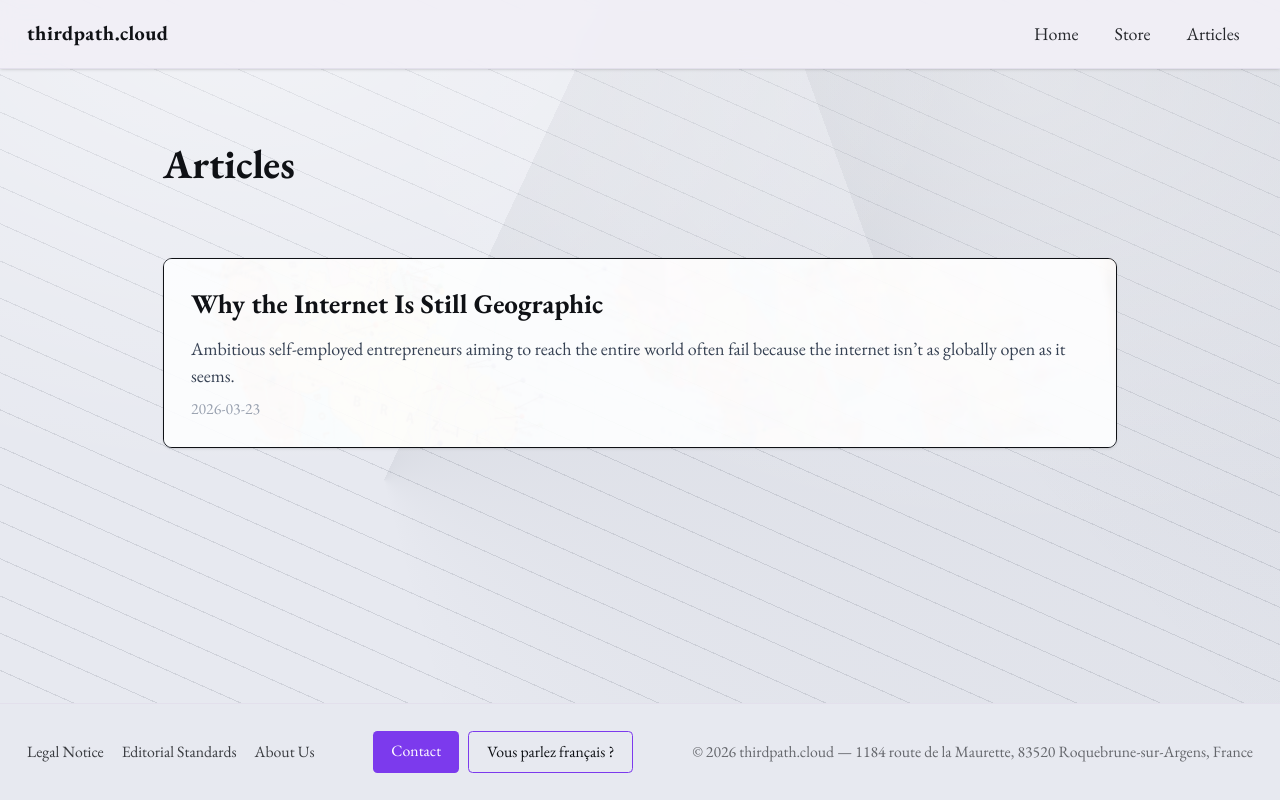
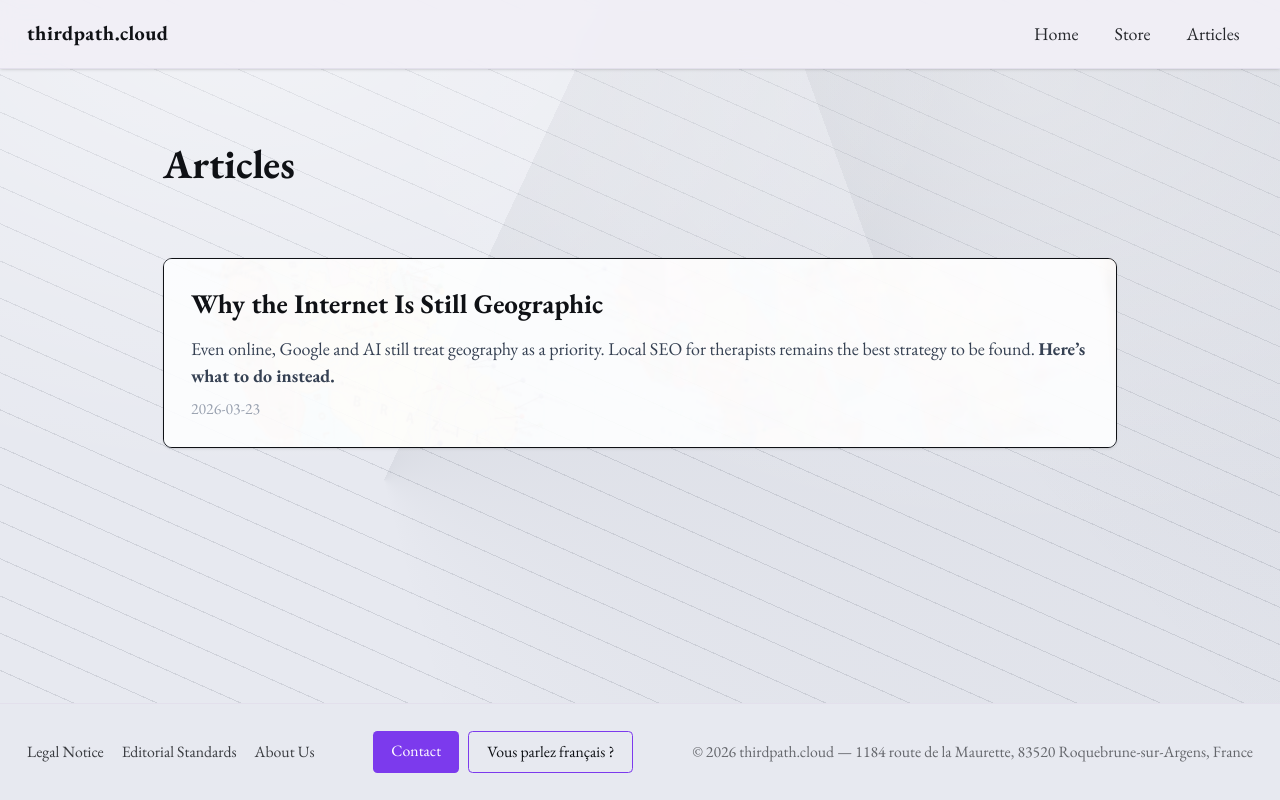
Before and after one commit to LeoParlaforce/thirdpath, a Next.js app: page /articles in a window 1280 px wide. Built offline with nearby package versions, Linux system fonts and the light colour scheme.

Commit message:
corrections again

```diff
--- a/src/app/articles/[slug]/page.tsx
+++ b/src/app/articles/[slug]/page.tsx
@@ -16,6 +16,7 @@ export interface PostData {
 
 const postsDirectory = path.join(process.cwd(), "src/posts")
 
+// Récupérer le contenu d'un post par slug
 async function getPostContent(slug: string): Promise<PostData> {
   const fullPath = path.join(postsDirectory, `${slug}.md`)
   if (!fs.existsSync(fullPath)) notFound()
@@ -29,17 +30,18 @@ async function getPostContent(slug: string): Promise<PostData> {
     metadata[key.trim()] = rest.join(":").trim().replace(/^"|"$/g, "")
   })
 
-  const processedContent = await remark().use(html).process(contentArr.join("---"))
+  const content = await remark().use(html).process(contentArr.join("---"))
 
   return {
     slug,
     title: metadata.title || "Untitled",
     date: metadata.date || "",
     summary: metadata.summary || "",
-    contentHtml: processedContent.toString(),
+    contentHtml: content.toString(),
   }
 }
 
+// Générer les params pour les articles statiques
 export async function generateStaticParams() {
   const files = fs.readdirSync(postsDirectory).filter(f => f.endsWith(".md"))
   return files.map(f => ({ slug: f.replace(/\.md$/, "") }))
@@ -61,7 +63,7 @@ export default async function ArticlePage({ params }: Props) {
       {/* Résumé */}
       {post.summary && (
         <p className="text-gray-700 mt-4 text-lg italic">
-          {post.summary}
+          {post.summary} <strong>Here’s what to do instead.</strong>
         </p>
       )}
 
--- a/src/app/articles/page.tsx
+++ b/src/app/articles/page.tsx
@@ -27,33 +27,39 @@ export default function ArticlesPage() {
       {posts.length === 0 && <p>No articles yet.</p>}
 
       <div className="flex flex-col gap-6">
-        {posts.map((post) => (
+        {posts.map((post) => {
+          const slug = post.slug
+          const title = post.title || "Untitled"
+          const summary = post.summary
+            ? `${post.summary} ` + "<strong>Here’s what to do instead.</strong>"
+            : "Ambitious self-employed entrepreneurs aiming to reach the entire world often fail because the internet isn’t as globally open as it seems. <strong>Here’s what to do instead.</strong>"
+
+          return (
             <Link
-            key={post.slug}
-            href={`/articles/${post.slug}`}
+              key={slug}
+              href={`/articles/${slug}`}
               className="group block relative border rounded-lg overflow-hidden shadow hover:shadow-lg transition cursor-pointer"
             >
-            {/* Image en background dans l'encadré */}
+              {/* Image en background */}
               <div
                 className="absolute inset-0 bg-cover bg-center opacity-30 group-hover:opacity-40 transition"
                 style={{
-                backgroundImage: `url(/articles/${post.slug}.jpg)`,
+                  backgroundImage: `url(/articles/${slug}.jpg)`,
                 }}
               />
 
               {/* Contenu texte */}
               <div className="relative p-6 flex flex-col gap-2 bg-white/90 dark:bg-gray-900/80">
-              <h2 className="text-2xl font-semibold">{post.title || "Untitled"}</h2>
-
-              {/* Résumé en anglais */}
-              <p className="text-gray-700 mt-1">
-                Ambitious self-employed entrepreneurs aiming to reach the entire world often fail because the internet isn’t as globally open as it seems.
-              </p>
-
+                <h2 className="text-2xl font-semibold">{title}</h2>
+                <p
+                  className="text-gray-700 mt-1"
+                  dangerouslySetInnerHTML={{ __html: summary }}
+                />
                 {post.date && <p className="text-sm text-gray-400">{post.date}</p>}
               </div>
             </Link>
-        ))}
+          )
+        })}
       </div>
     </main>
   )
--- a/src/lib/posts.ts
+++ b/src/lib/posts.ts
@@ -11,8 +11,8 @@ const postsDirectory = path.join(process.cwd(), "src/posts")
 export type PostData = {
   slug: string
   title: string
-  date?: string
-  summary?: string
+  date: string
+  summary: string
   contentHtml: string
 }
 
@@ -29,20 +29,17 @@ export function getAllPosts(): PostData[] {
 
     return {
       slug,
-      title: matterResult.data.title || "",
+      title: matterResult.data.title || "Untitled",
       date: matterResult.data.date || "",
-      summary: matterResult.data.summary || "",
-      contentHtml: "", // pas utilisé ici
+      summary:
+        matterResult.data.summary ||
+        "Ambitious self-employed entrepreneurs aiming to reach the entire world often fail because the internet isn’t as globally open as it seems.",
+      contentHtml: "", // inutile ici pour la liste
     }
   })
 
   // Tri par date (plus récent en premier)
-  return allPostsData.sort((a, b) => {
-    if (a.date && b.date) {
-      return a.date < b.date ? 1 : -1
-    }
-    return 0
-  })
+  return allPostsData.sort((a, b) => (a.date < b.date ? 1 : -1))
 }
 
 // Récupérer un seul post (page article)
@@ -53,14 +50,15 @@ export function getPostData(slug: string): PostData {
   const matterResult = matter(fileContents)
 
   const processedContent = remark().use(html).processSync(matterResult.content)
-
   const contentHtml = processedContent.toString()
 
   return {
     slug,
-    title: matterResult.data.title || "",
+    title: matterResult.data.title || "Untitled",
     date: matterResult.data.date || "",
-    summary: matterResult.data.summary || "",
+    summary:
+      matterResult.data.summary ||
+      "Ambitious self-employed entrepreneurs aiming to reach the entire world often fail because the internet isn’t as globally open as it seems.",
     contentHtml,
   }
 }
```
Lines whose indentation alone changed are shown as unchanged.
